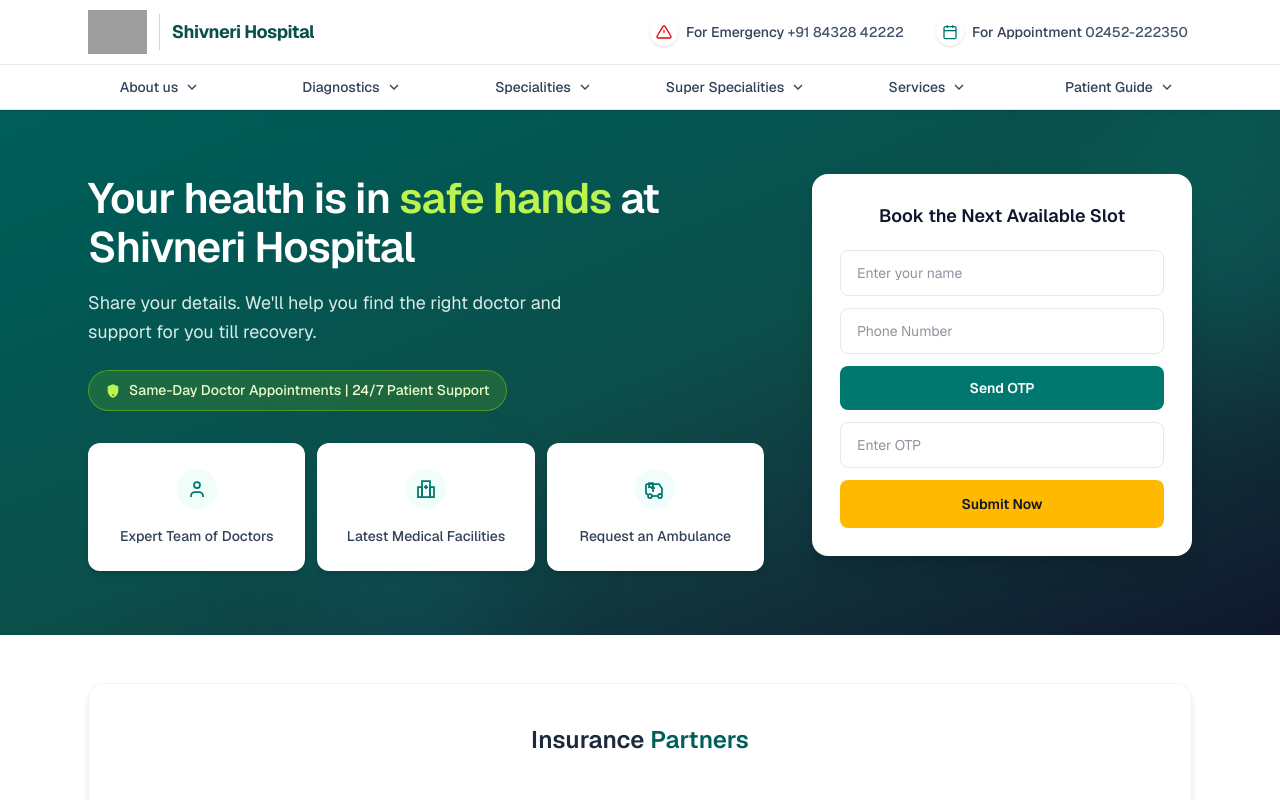
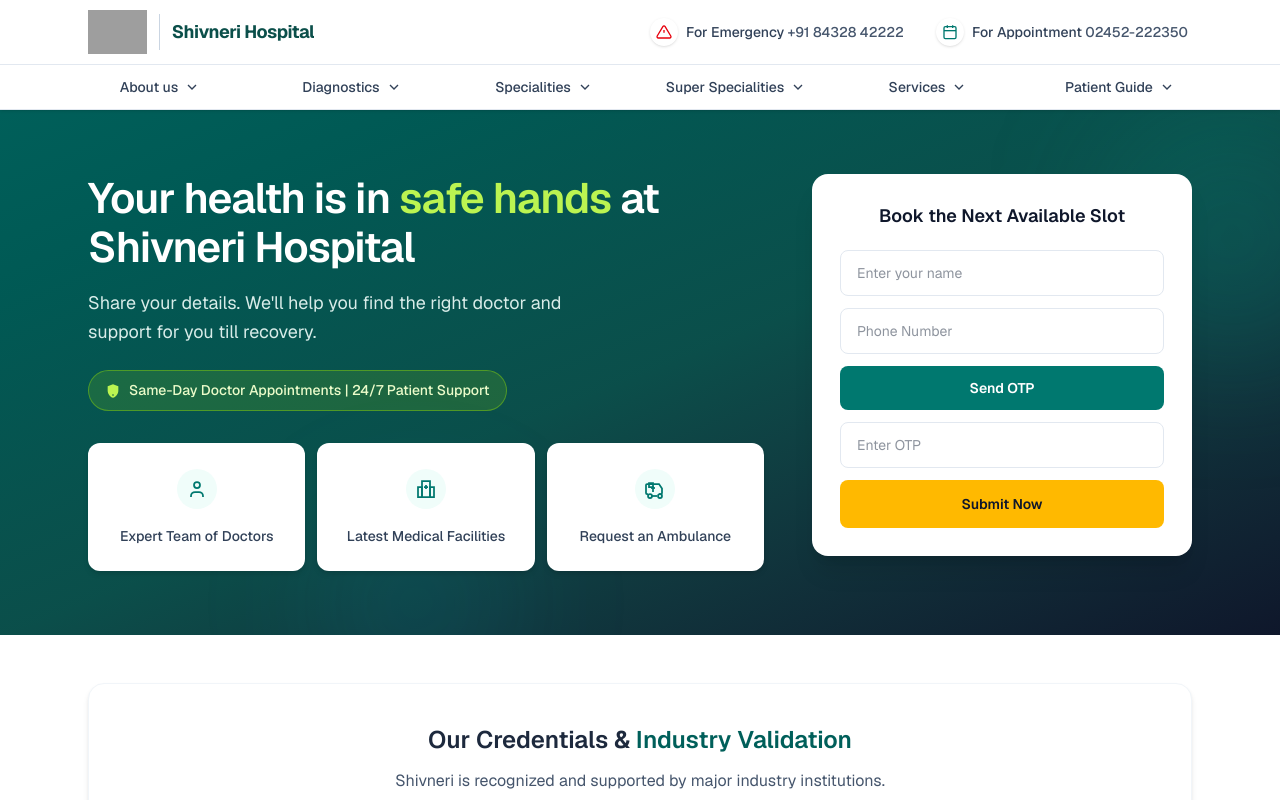
Before and after one commit to rp98nt/shivnerihospital, a Next.js app: page / in a window 1280 px wide. Shown: the top 800 px of the page. Built offline with nearby package versions, Linux system fonts and the light colour scheme; grey boxes are pictures that could not be loaded.

Commit message:
feat: add credentials heading and subheading above partner carousels

```diff
--- a/components/partner-carousels-group.tsx
+++ b/components/partner-carousels-group.tsx
@@ -8,6 +8,15 @@
     <section className="border-b border-slate-200 bg-white py-10 sm:py-12">
       <div className="mx-auto max-w-6xl px-4 sm:px-6">
         <div className="overflow-hidden rounded-2xl border border-slate-100 bg-white shadow-md">
+          <div className="border-b border-slate-100 px-4 py-8 text-center sm:px-6 sm:py-10">
+            <h2 className="text-xl font-semibold text-slate-800 sm:text-2xl">
+              Our Credentials &{" "}
+              <span className="text-teal-800">Industry Validation</span>
+            </h2>
+            <p className="mx-auto mt-3 max-w-2xl text-sm leading-relaxed text-slate-600 sm:text-base">
+              Shivneri is recognized and supported by major industry institutions.
+            </p>
+          </div>
           <InsurancePartners />
           <HomePartnerCarousels />
         </div>
```
